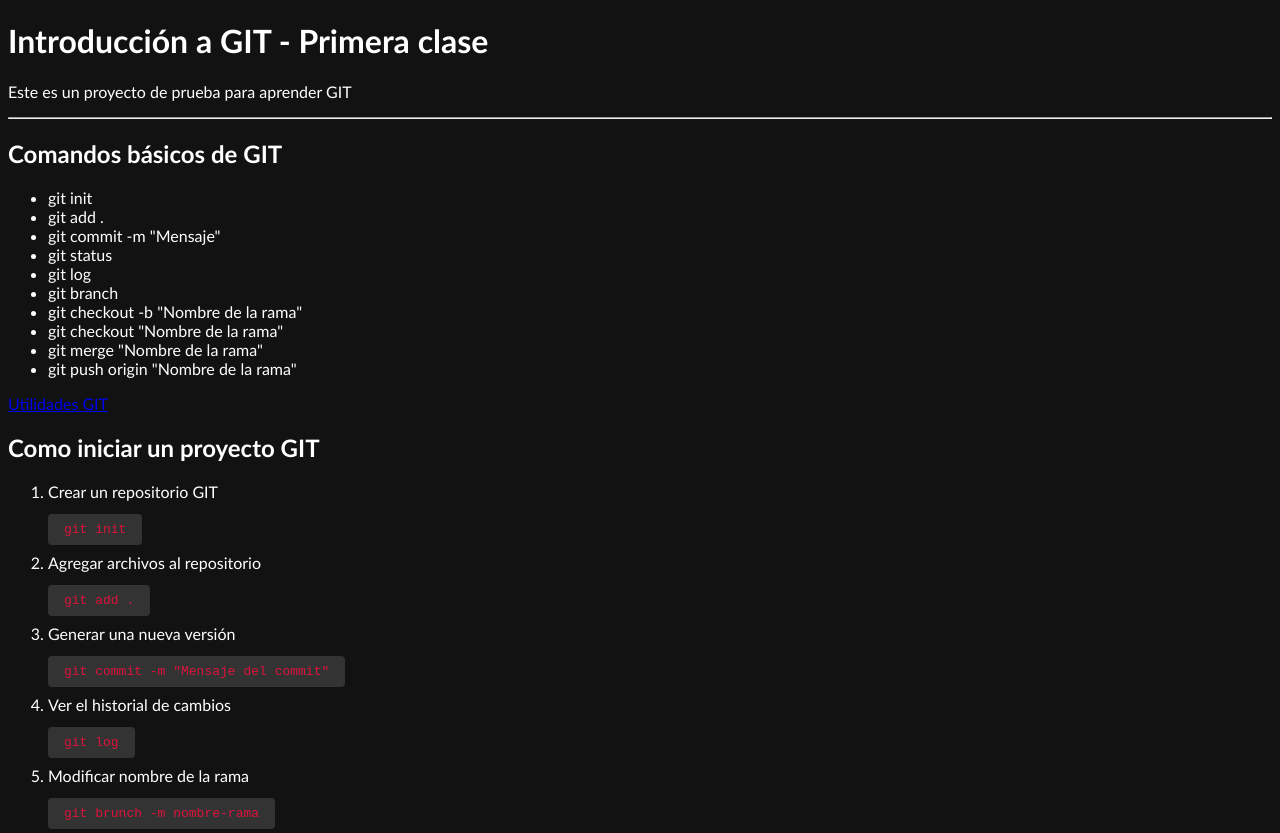
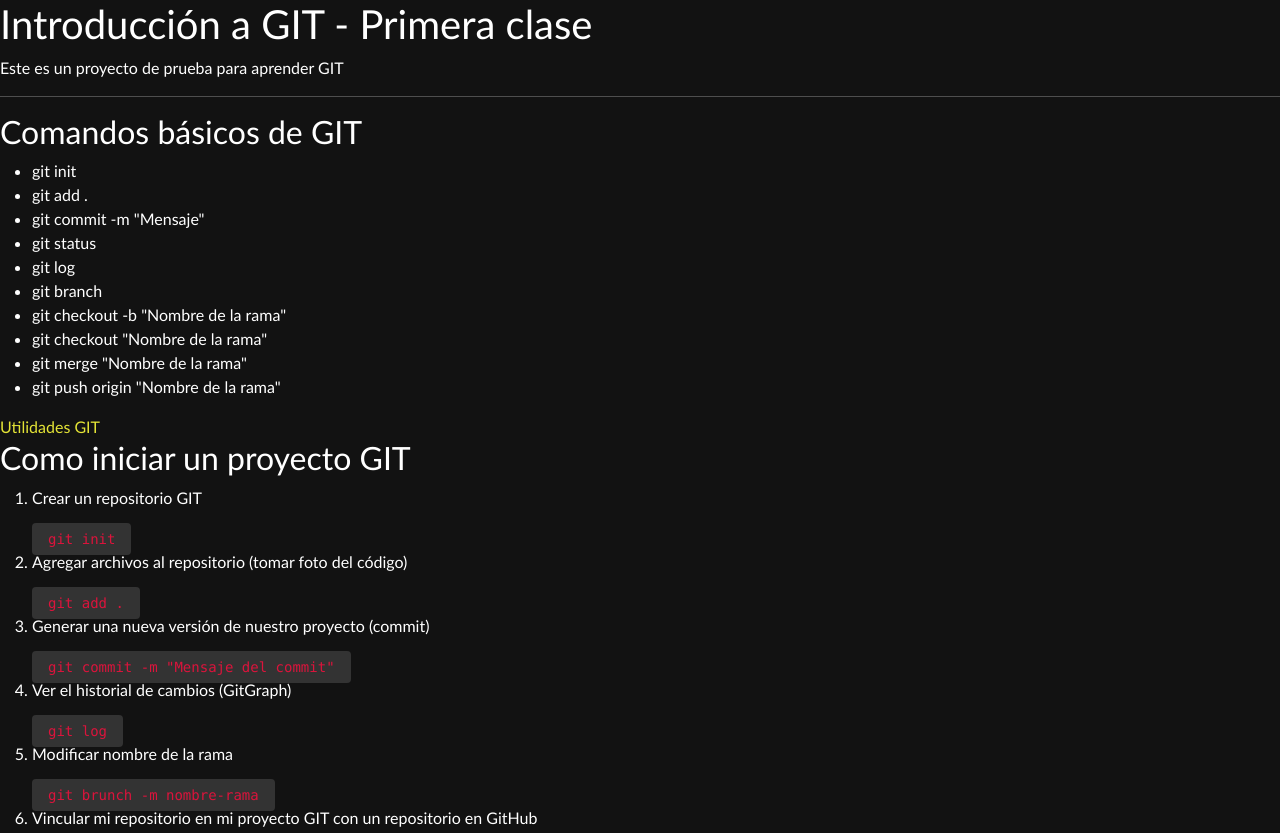
Before and after one commit to Guadalupe-Gon/73447-Introd-GIT, a plain HTML site: page index.html in a window 1280 px wide. Shown: the top 833 px of the page. Drawn offline with nearby package versions, Linux system fonts and the light colour scheme.

Commit message:
Nuevos comandos agregados a INDEX integrando Bootstrap

```diff
--- a/css/styles.css
+++ b/css/styles.css
@@ -10,3 +10,8 @@ code {
     border-radius: .25rem;
     background-color: #333;
 }
+
+a {
+    color:rgb(228, 228, 54);
+    text-decoration: none;
+}
--- a/index.html
+++ b/index.html
@@ -4,6 +4,8 @@
     <meta charset="UTF-8">
     <meta name="viewport" content="width=device-width, initial-scale=1.0">
     <title>Introducción a GIT</title>
+    <link href="https://cdn.jsdelivr.net/npm/bootstrap@5.3.3/dist/css/bootstrap.min.css" rel="stylesheet" integrity="sha384-QWTKZyjpPEjISv5WaRU9OFeRpok6YctnYmDr5pNlyT2bRjXh0JMhjY6hW+ALEwIH" crossorigin="anonymous">
+    <script src="https://cdn.jsdelivr.net/npm/bootstrap@5.3.3/dist/js/bootstrap.bundle.min.js" integrity="sha384-YvpcrYf0tY3lHB60NNkmXc5s9fDVZLESaAA55NDzOxhy9GkcIdslK1eN7N6jIeHz" crossorigin="anonymous"></script>
     <link rel="stylesheet" href="/css/styles.css">
 </head>
 <body>
@@ -34,15 +36,15 @@
             <code>git init</code>
         </li>
         <li>
-            <p>Agregar archivos al repositorio</p>
+            <p>Agregar archivos al repositorio (tomar foto del código)</p>
             <code>git add .</code>
         </li>
         <li>
-            <p>Generar una nueva versión</p>
+            <p>Generar una nueva versión de nuestro proyecto (commit)</p>
             <code>git commit -m "Mensaje del commit"</code>
         </li>
         <li>
-            <p>Ver el historial de cambios</p>
+            <p>Ver el historial de cambios (GitGraph)</p>
             <code>git log</code>
         </li>
         <li>
```
Also changed, not shown: pages/git-utils/utils.html (renamed from pages/git-utils/git-utils.html, +1 -0 lines).
